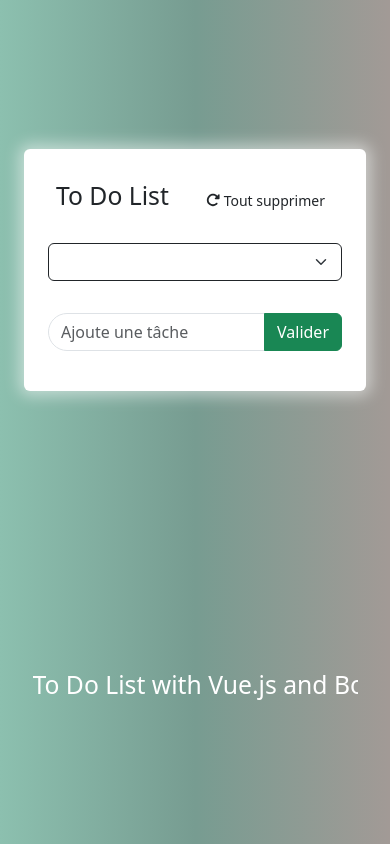
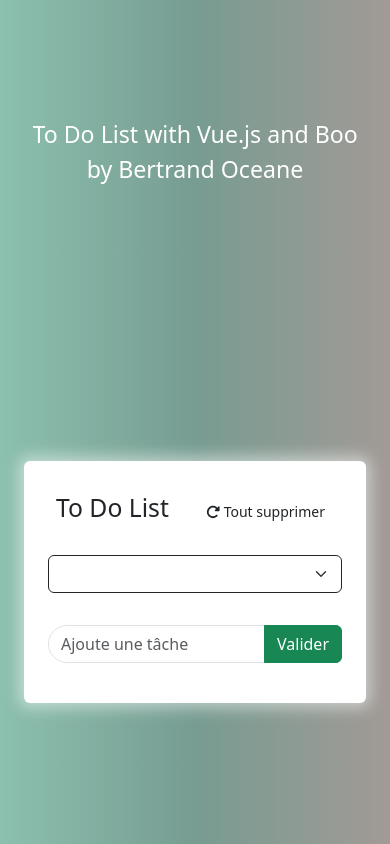
Before and after one commit to ocebert31/Projet_Personnel_P1_TO_DO_LIST_Vue, a Vue app: page / in a window 390 px wide. Built offline with nearby package versions, Linux system fonts and the light colour scheme.

Commit message:
responsive in progress

```diff
--- a/src/components/ToDoList.vue
+++ b/src/components/ToDoList.vue
@@ -1,6 +1,6 @@
 <template>
   <div class="row g-0 text-center bg-custom-gradient vh-100 align-items-center">
-    <div class="col-lg-4 col-md-6 order-xs-2 order-md-1">
+    <div class="col-md-5 order-2 order-md-1">
       <div class="m-4 p-4 bg-white rounded box-custom overflow-y-auto" style="max-height: 500px; width: auto;">
         <div class="d-flex flex-row mb-3 d-flex justify-content-between">
           <h1 class="p-2 align-self-center fs-2">To Do List</h1>
@@ -25,9 +25,11 @@
         </div>
       </div>
     </div>
-    <div class="col-lg-8 col-md-6 d-flex justify-content-center align-items-center order-xs-1 order-md-2">
-      <p class="fs-2 text-white typing-animation">
-        <span>To Do List with Vue.js and Bootstrap by Bertrand Oceane</span>
+    <div class="col-md-7 d-flex justify-content-center align-items-center order-1 order-md-2">
+      <p class="fs-3 text-white typing-animation">
+        To Do List with Vue.js and Bootstrap
+        <br>
+        by Bertrand Oceane
       </p>
     </div>
   </div>
```
